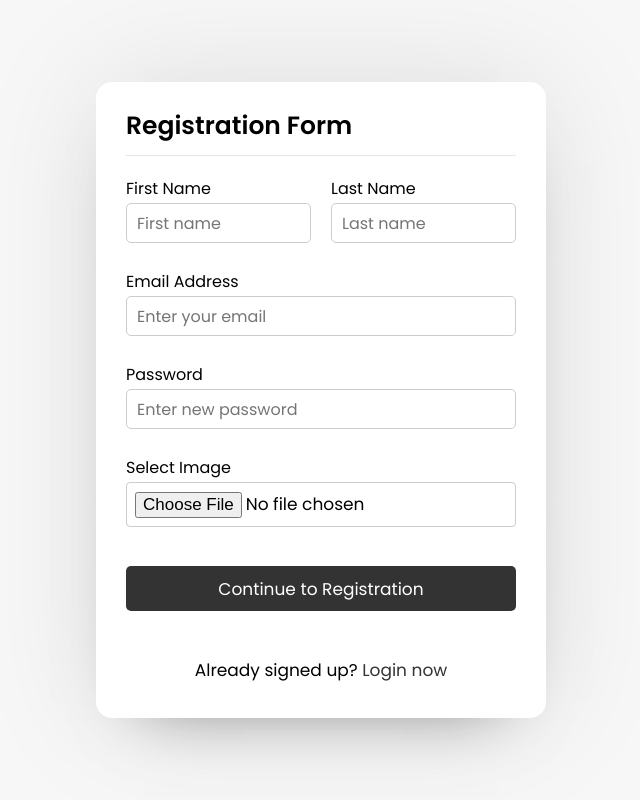
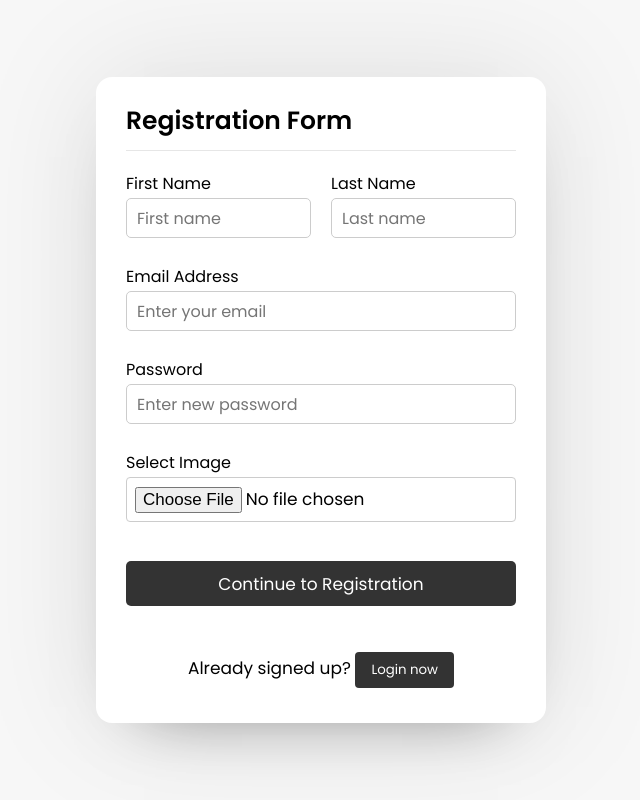
Before and after one commit to SoumenM1/frontend_maxlance, a React (Create React App) app: page /register in a window 1280 px wide. Shown: the whole page, without its empty margins (319-959 px from the left). Built offline with nearby package versions, Linux system fonts and the light colour scheme.

Commit message:
rdirect link

```diff
--- a/src/components/LoginForm.js
+++ b/src/components/LoginForm.js
@@ -14,6 +14,9 @@ const history = useNavigate()
       ...formData,
       [name]: value
     });
+  };
+  const handleSignupClick = () => {
+    history('/register');
   };
 
   const handleSubmit = async (e) => {
@@ -68,7 +71,7 @@ const history = useNavigate()
           </div>
           {message && <div className="message">{message}</div>}
         </form>
-        <div className="link">Not yet signed up? <a href="https://soumenmernapp.netlify.app/register">Signup now</a></div>
+        <div className="link">Not yet signed up? <button onClick={handleSignupClick}>Signup now</button></div>
       </section>
     </div>
   );
--- a/src/components/SignupForm.js
+++ b/src/components/SignupForm.js
@@ -37,7 +37,9 @@ const SignupForm = () => {
       image: e.target.files[0]
     });
   };
-
+  const handleLoginClick = () => {
+    history('/login');
+  };
   const handleSubmit = async (e) => {
     e.preventDefault();
 
@@ -126,7 +128,7 @@ const SignupForm = () => {
           </div>
           {message && <div className="message">{message}</div>}
         </form>
-        <div className="link">Already signed up? <a href="https://soumenmernapp.netlify.app/register">Login now</a></div>
+        <div className="link">Already signed up? <button onClick={handleLoginClick}>Login now</button></div>
       </section>
     </div>
   );
```
